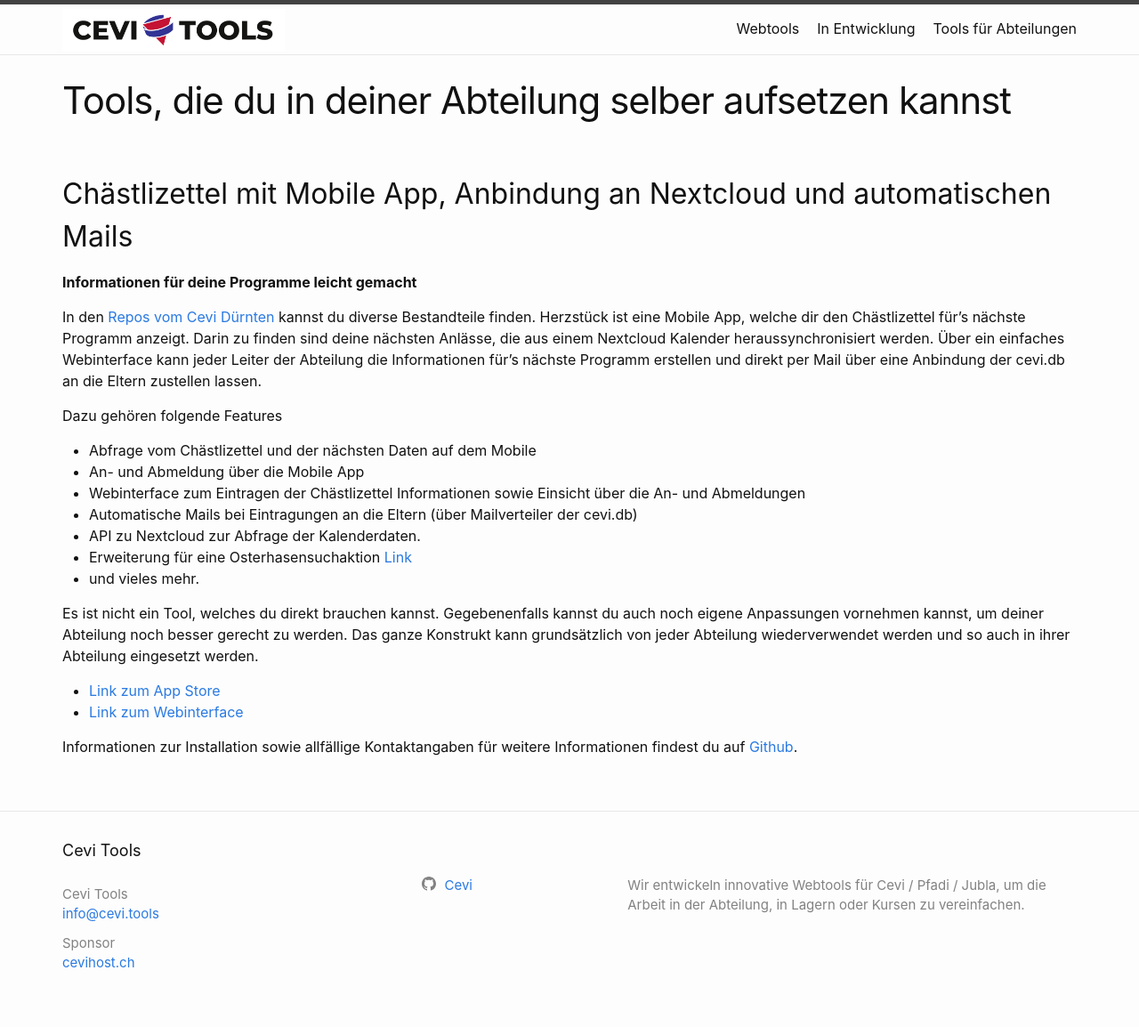
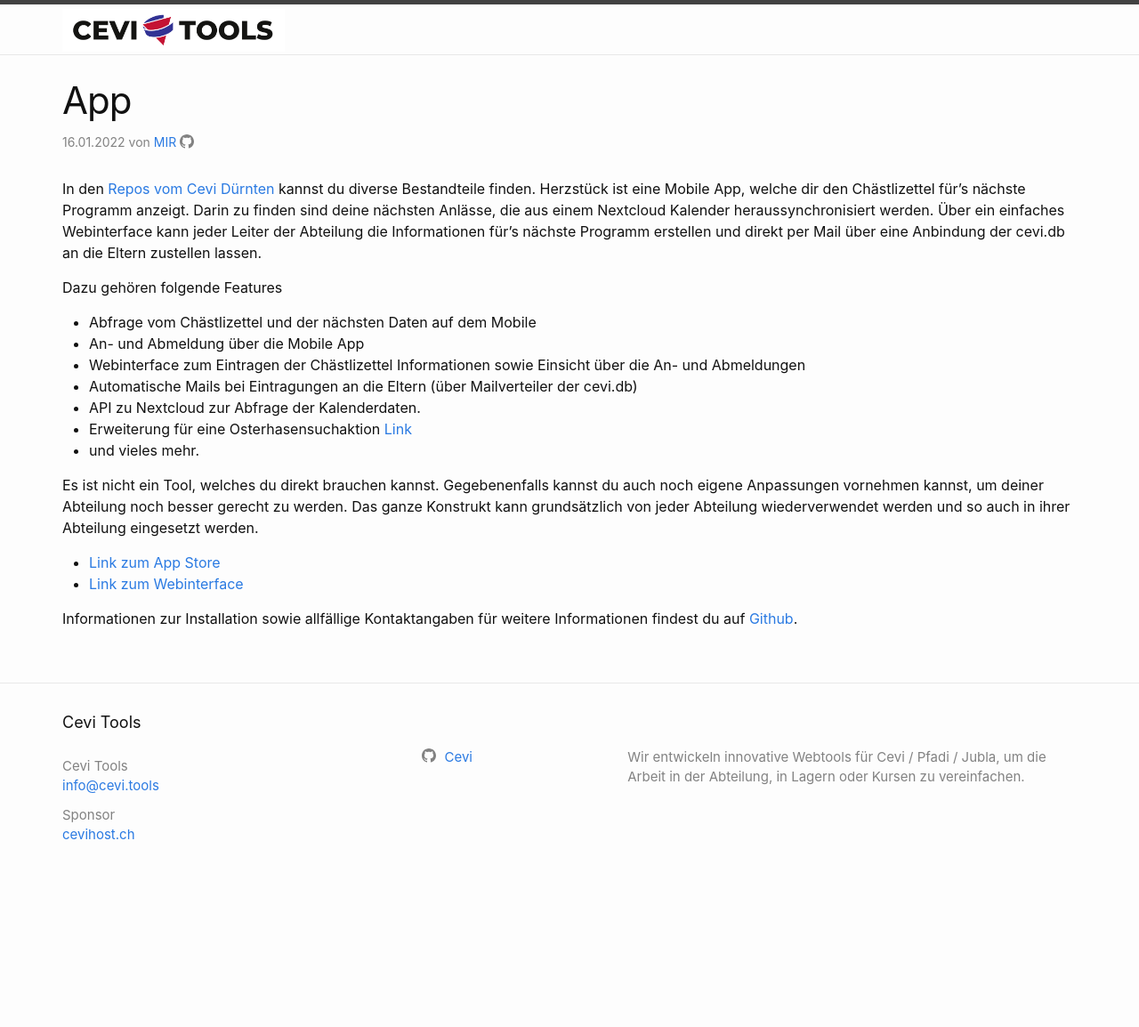
Before and after one commit to cevi/Cevi-Tools-Webpage, a Jekyll site: the page built from _posts/tools/2023-04-16-app.md, in a window 1280 px wide. Shown: the whole page at 89% size. Built offline with Jekyll 4.4.1, drawn with Linux system fonts in a browser that asks for light colours; after the commit the page ends 1010 px from its top, so only the background shows below that.

Commit message:
add more posts

```diff
--- a/_includes/header.html
+++ b/_includes/header.html
@@ -8,27 +8,5 @@
         <a class="site-title" rel="author" href="{{ "/" | relative_url }}">
         <img src="/assets/logo.png" alt="Cevi Tools Logo" width="250px">
         </a>
-
-        {%- if page_paths -%}
-        <nav class="site-nav">
-            <input type="checkbox" id="nav-trigger" class="nav-trigger"/>
-            <label for="nav-trigger">
-          <span class="menu-icon">
-            <svg viewBox="0 0 18 15" width="18px" height="15px">
-              <path d="M18,1.484c0,0.82-0.665,1.484-1.484,1.484H1.484C0.665,2.969,0,2.304,0,1.484l0,0C0,0.665,0.665,0,1.484,0 h15.032C17.335,0,18,0.665,18,1.484L18,1.484z M18,7.516C18,8.335,17.335,9,16.516,9H1.484C0.665,9,0,8.335,0,7.516l0,0 c0-0.82,0.665-1.484,1.484-1.484h15.032C17.335,6.031,18,6.696,18,7.516L18,7.516z M18,13.516C18,14.335,17.335,15,16.516,15H1.484 C0.665,15,0,14.335,0,13.516l0,0c0-0.82,0.665-1.483,1.484-1.483h15.032C17.335,12.031,18,12.695,18,13.516L18,13.516z"/>
-            </svg>
-          </span>
-            </label>
-
-            <div class="trigger">
-                {%- for path in page_paths -%}
-                {%- assign my_page = site.pages | where: "path", path | first -%}
-                {%- if my_page.title -%}
-                <a class="page-link" href="{{ my_page.url | relative_url }}">{{ my_page.title | escape }}</a>
-                {%- endif -%}
-                {%- endfor -%}
-            </div>
-        </nav>
-        {%- endif -%}
     </div>
 </header>
--- a/tools-for-groups.md
+++ b/_posts/tools/2023-04-16-app.md
@@ -1,14 +1,13 @@
 ---
-layout: page
-title: Tools für Abteilungen
-permalink: /tools-for-groups/
-weight: 3
+layout: tool
+title:  "App"
+date:   2022-01-16 10:30:00 +0100 # That's the release date of the blog entry
+categories: [tool, tool-diy]
+excerpt: Chästlizettel mit Mobile App, Anbindung an Nextcloud und automatischen Mails.
+image: assets/tools-frontpage/app-diy.jpg
+authors:
+ - github@ursforrer MIR
 ---
-
-# Tools, die du in deiner Abteilung selber aufsetzen kannst
-
-## Chästlizettel mit Mobile App, Anbindung an Nextcloud und automatischen Mails
-**Informationen für deine Programme leicht gemacht**
 
 In den [Repos vom Cevi Dürnten](https://github.com/ceviduernten) kannst du diverse Bestandteile finden.
 Herzstück ist eine Mobile App, welche dir den Chästlizettel für's nächste Programm anzeigt. Darin zu finden sind deine nächsten Anlässe, die aus einem Nextcloud Kalender heraussynchronisiert werden. Über ein einfaches Webinterface kann jeder Leiter der Abteilung die Informationen für's nächste Programm erstellen und direkt per Mail über eine Anbindung der cevi.db an die Eltern zustellen lassen.
```
Also changed, not shown: _posts/tools/2023-04-16-automatic-walk-time-tables.md (added, +22 -0 lines), _posts/tools/2023-04-16-emeal.md (added, +19 -0 lines), _posts/tools/2023-04-16-onlinemat.md (renamed from _posts/2023-04-16-TOOL-onlinemat.md, +1 -2 lines), _posts/tools/2023-04-16-qualitool.md (added, +18 -0 lines), _posts/tools/2023-04-16-rallly.md (added, +14 -0 lines), in-development.md (deleted, +0 -20 lines), productivetools.md (deleted, +0 -63 lines), _posts/news/2022-01-16-walk-table-release.md (renamed from _posts/2022-01-16-walk-table-release.md), _posts/news/2022-01-22-eMeal-v1.13.md (renamed from _posts/2022-01-22-eMeal-v1.13.md), _posts/news/2022-04-04-walk-table-update.md (renamed from _posts/2022-04-04-walk-table-update.md), _posts/tools/2023-04-16-logo-generator.md (renamed from _posts/2023-04-16-TOOL-logo-generator.md), _posts/tools/2023-04-16-qr-codes.md (renamed from _posts/2023-04-16-TOOL-qr-codes.md), assets/tools-frontpage/emeal_burger.jpg (renamed from assets/tools-frontpage/email_burger.jpg).
